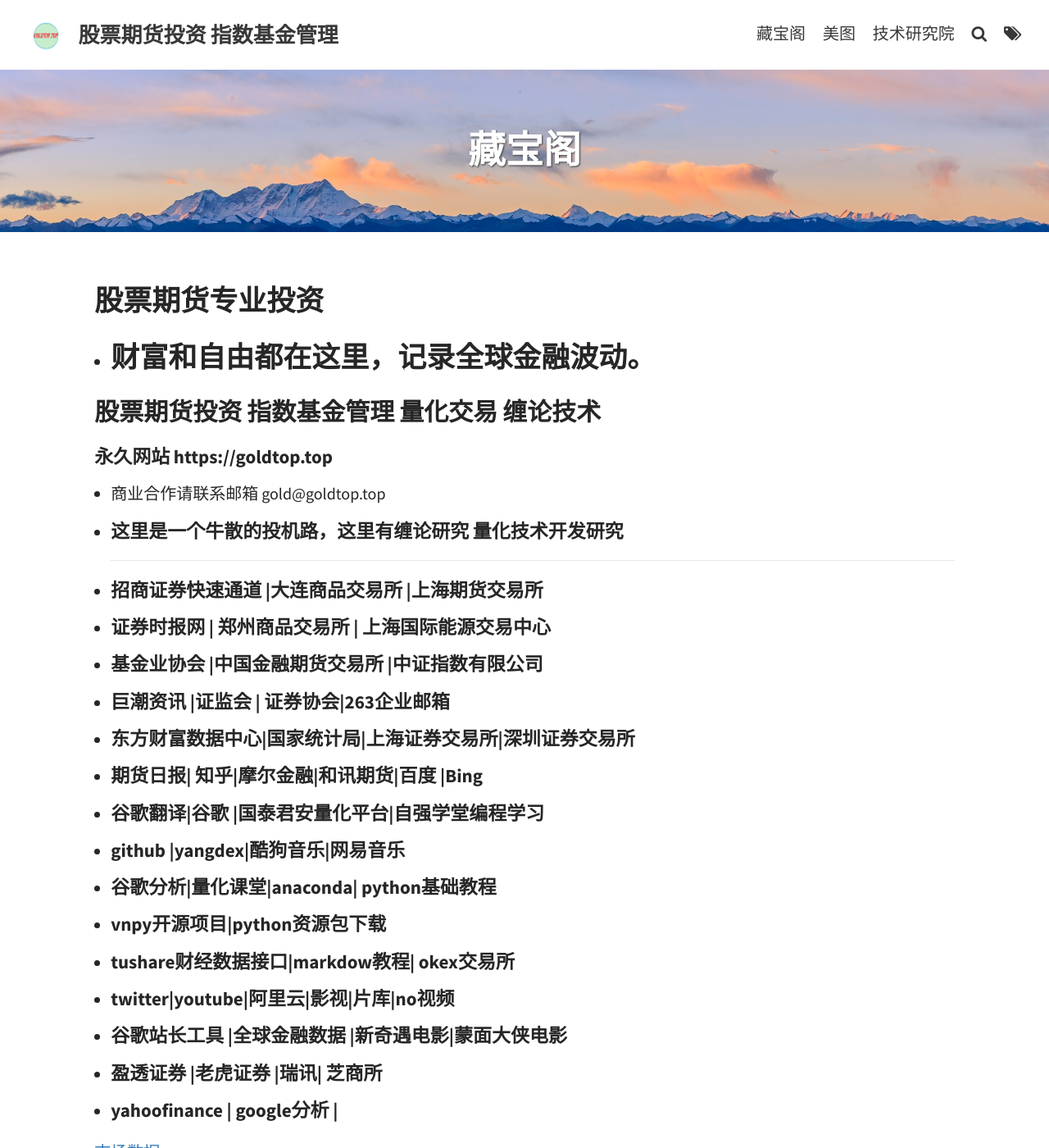
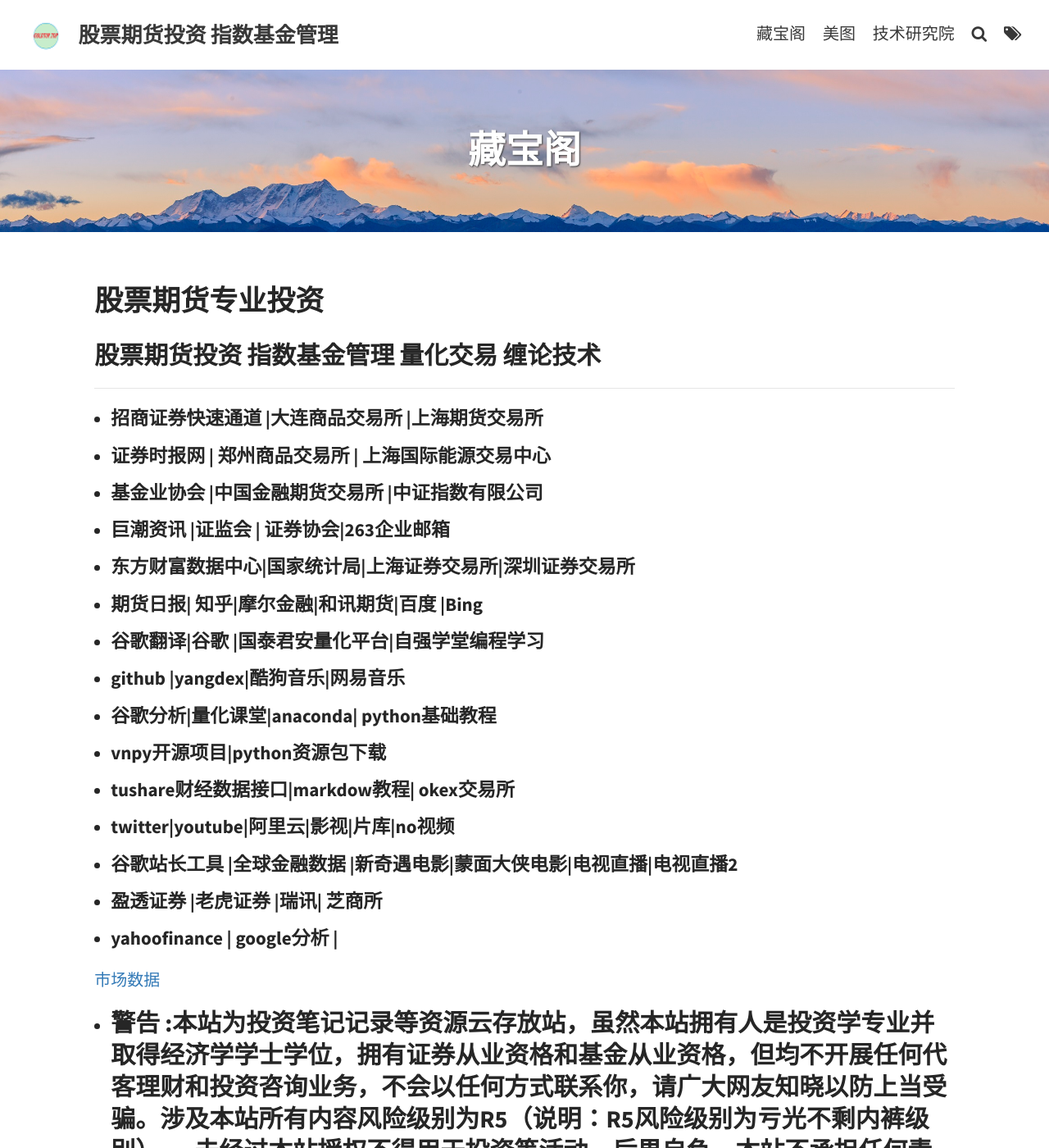
Before and after one commit to pp88top/stock.github.io, a Jekyll site: the page built from pages/about.md, in a window 1280 px wide and 1400 px high. Shown: the whole window at 82% size. Built offline with Jekyll 4.4.1, drawn with Linux system fonts in a browser that asks for light colours; a script that is not in the unit is left out.

Commit message:
Update about.md

```diff
--- a/pages/about.md
+++ b/pages/about.md
@@ -7,15 +7,11 @@ tags: [藏宝阁, 技术研究院]
 ---
 
 ## 股票期货专业投资
-* ## 财富和自由都在这里，记录全球金融波动。
 
 ### 股票期货投资  指数基金管理   量化交易  缠论技术
-#### 永久网站 [https://goldtop.top](https://goldtop.top)
-
-* 商业合作请联系邮箱 gold@goldtop.top
 
 
-* #### 这里是一个牛散的投机路，这里有缠论研究 量化技术开发研究
+
 ****
 * #### [招商证券快速通道](https://xtrade.newone.com.cn/ssologin?t=jykstd) |[大连商品交易所](http://www.dce.com.cn/)  |[上海期货交易所](http://www.shfe.com.cn/)
 * #### [证券时报网](http://www.stcn.com)   | [郑州商品交易所](http://www.czce.com.cn/)  | [上海国际能源交易中心](http://www.ine.cn/)
@@ -29,7 +25,7 @@ tags: [藏宝阁, 技术研究院]
 * #### [vnpy开源项目](https://github.com/wdgwz/vnpy)|[python资源包下载](https://www.lfd.uci.edu/~gohlke/pythonlibs/#lxml)
 * #### [tushare财经数据接口](http://www.waditu.cn/classifying.html#id10)|[markdow教程](https://www.runoob.com/markdown/md-tutorial.html)| [okex交易所](https://www.okex.me/)
 * #### [twitter](https://twitter.com/home)|[youtube](https://www.youtube.com)|[阿里云](https://www.aliyun.com/)|[影视](http://www.5nj.com)|[片库](https://www.pianku.tv)|[no视频](https://www.novipnoad.com)
-* #### [谷歌站长工具](https://search.google.com/search-console) |[全球金融数据](https://cn.tradingview.com) |[新奇遇电影](https://www.newqiyu.com)|[蒙面大侠电影](https://www.mengmiandaxia.com)
+* #### [谷歌站长工具](https://search.google.com/search-console) |[全球金融数据](https://cn.tradingview.com) |[新奇遇电影](https://www.newqiyu.com)|[蒙面大侠电影](https://www.mengmiandaxia.com)|[电视直播](http://m.iptv803.com)|[电视直播2](http://m.iptv206.com)
 * #### [盈透证券](https://www.interactivebrokers.com) |[老虎证券](https://www.itiger.com/) |[瑞讯](https://swissquote.com)| [芝商所](https://www.cmegroup.com/)
 * #### [yahoofinance](https://finance.yahoo.com/)  |  [google分析](https://analytics.google.com/analytics/web/)  |
 
```
